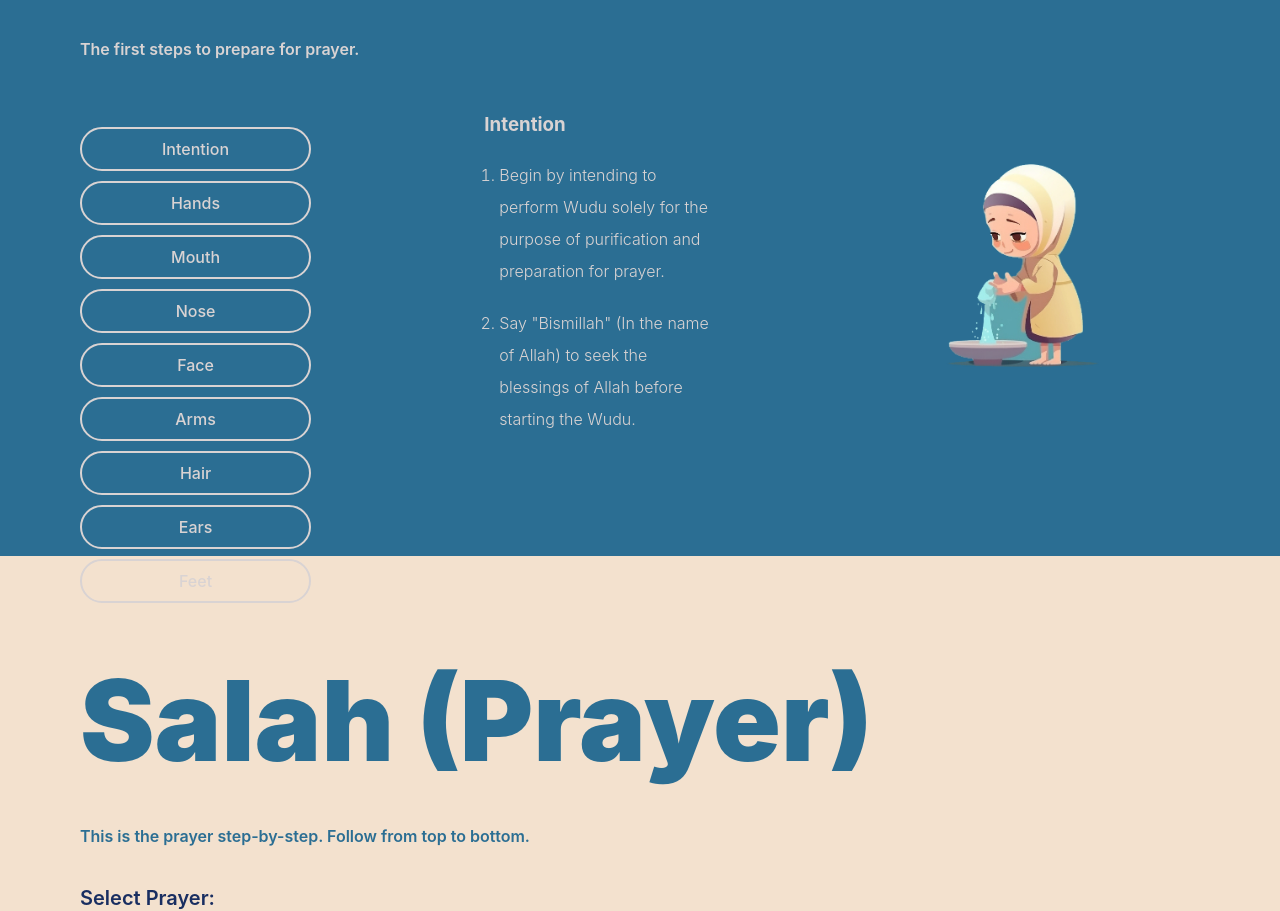
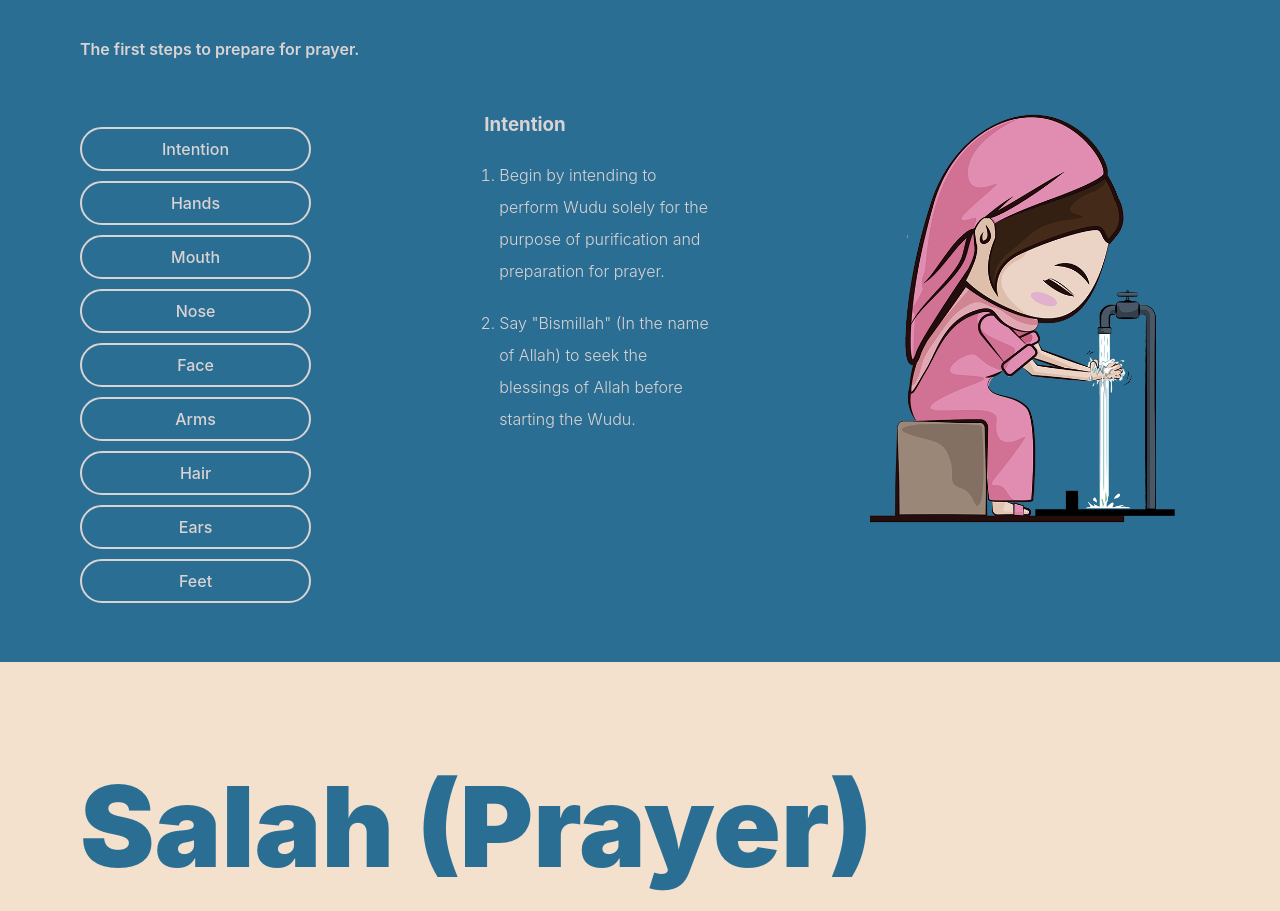
Before and after one commit to Sizu24/5-daily-salah, a React (Vite) app: page / in a window 1280 px wide. Shown: the part 1974-2885 px from the top of the page. Built offline with nearby package versions, Linux system fonts and the light colour scheme; the HTML template or start-up script is replaced by a standard one.

Commit message:
Add default active image for wudu

```diff
--- a/src/components/Wudu.jsx
+++ b/src/components/Wudu.jsx
@@ -21,7 +21,7 @@ import wuduFeet from "../images/wudufeet.png";
 function Wudu() {
 
   let [activeComponent, setActiveComponent] = useState();
-  const [activeImage, setActiveImage] = useState("../src/images/wudu-image1.png");
+  const [activeImage, setActiveImage] = useState(wuduHands);
   let [activeButton, setActiveButton] = useState();
 
   const steps = [
```
